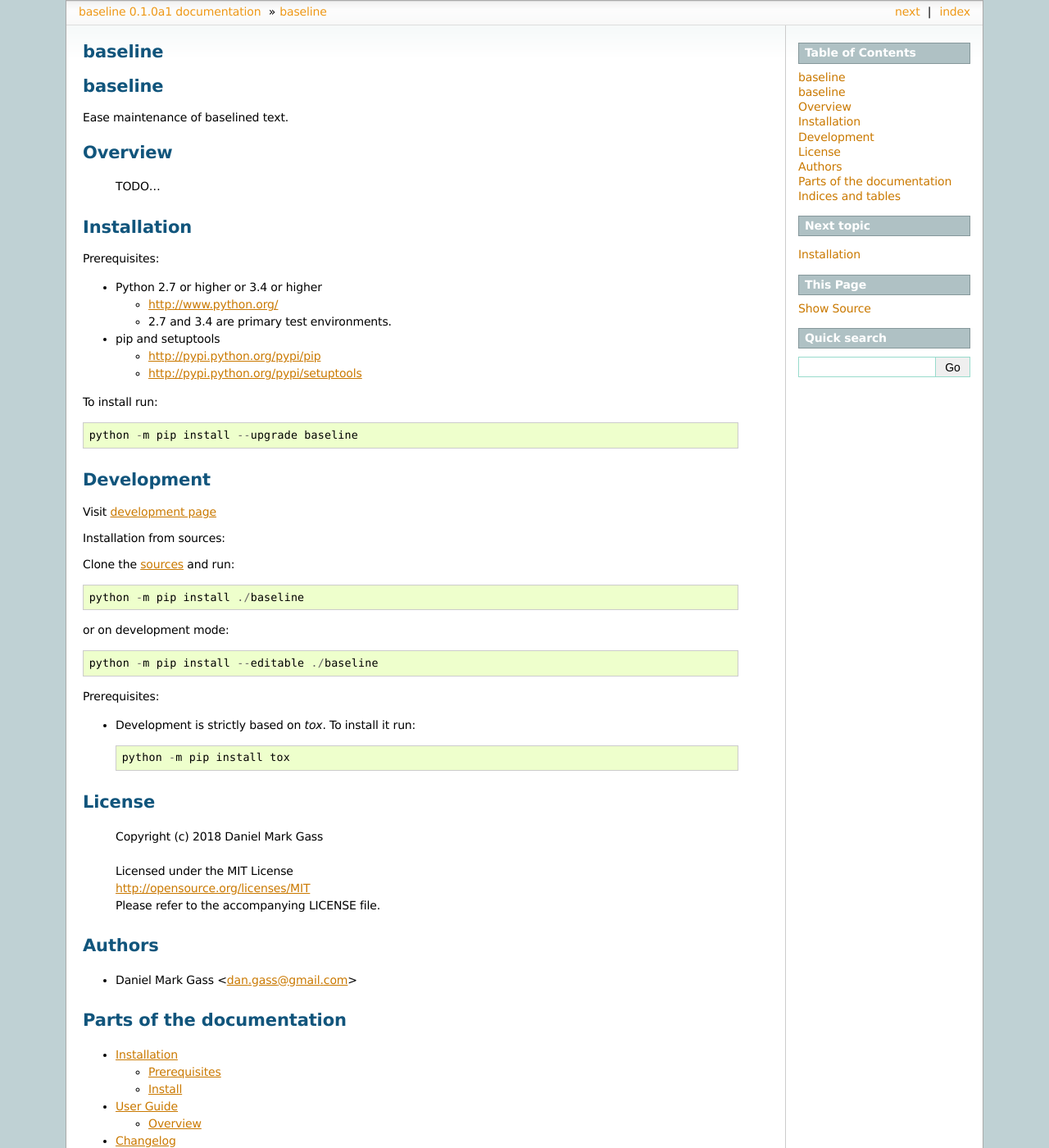
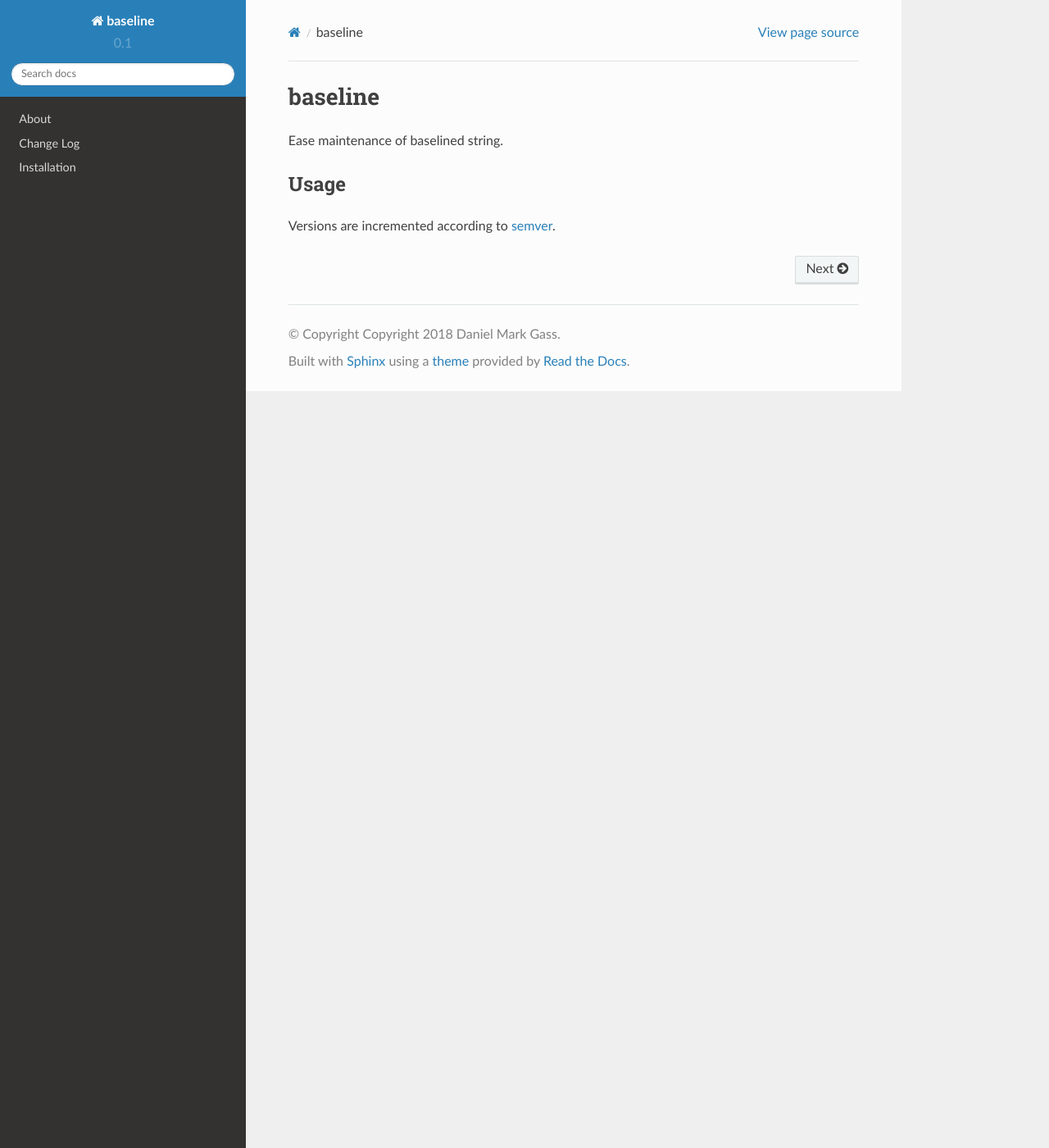
Before and after one commit to dmgass/baseline, a Sphinx documentation site: the page built from docs/index.rst, in a window 1280 px wide and 1400 px high. Shown: the whole window at 82% size. Built offline with Sphinx 7.4.7 and the Read the Docs theme 2.0.0, drawn with Linux system fonts in a browser that asks for light colours; some of the changed text lies outside the part shown.

Commit message:
doc updates

```diff
--- a/CHANGES.rst
+++ /dev/null
@@ -1,6 +0,0 @@
-Changelog
-=========
-
-0.1.0 (2018-02-15)
-------------------
-  - Initial release.
--- a/docs/CHANGES.rst
+++ /dev/null
@@ -1 +0,0 @@
-.. include:: ../CHANGES.rst
--- a/docs/README.rst
+++ /dev/null
@@ -1 +0,0 @@
-.. include:: ../README.rst
--- /dev/null
+++ b/docs/about.rst
@@ -0,0 +1,28 @@
+#####
+About
+#####
+
+************
+Contributors
+************
+
++ Dan Gass (dan.gass@gmail.com)
+    - Primary author
+
++ Adam Karpierz (akarpierz@gmail.com)
+    - Python 3 support
+    - Packaging modernization
+
+
+***********
+Development
+***********
+
+:Repository: https://github.com/dmgass/baseline
+
+
+*******
+License
+*******
+
+.. literalinclude:: ../LICENSE
--- /dev/null
+++ b/docs/changelog.rst
@@ -0,0 +1,8 @@
+##########
+Change Log
+##########
+
+Versions are incremented according to `semver <http://semver.org/>`_.
+
++ 0.1.0 (2018-02-15)
+    - Initial release.
--- a/docs/conf.py
+++ b/docs/conf.py
@@ -99,7 +99,8 @@ todo_include_todos = False
 # The theme to use for HTML and HTML Help pages.  See the documentation for
 # a list of builtin themes.
 #
-html_theme = 'sphinxdoc'  # 'alabaster'
+# html_theme = 'sphinxdoc'  # 'alabaster'
+html_theme = "sphinx_rtd_theme"
 
 # Theme options are theme-specific and customize the look and feel of a theme
 # further.  For a list of options available for each theme, see the
--- a/docs/index.rst
+++ b/docs/index.rst
@@ -1,21 +1,20 @@
+########
 baseline
-========
+########
 
-.. include:: README.rst
+Ease maintenance of baselined string.
 
-Parts of the documentation
-==========================
+*****
+Usage
+*****
+
+Versions are incremented according to `semver <http://semver.org/>`_.
+
 
 .. toctree::
    :maxdepth: 2
+   :hidden:
 
+   about.rst
+   changelog.rst
    install.rst
-   userguide.rst
-
-   CHANGES.rst
-
-Indices and tables
-==================
-
-* :ref:`genindex`
-* :ref:`search`
--- a/docs/install.rst
+++ b/docs/install.rst
@@ -1,24 +1,34 @@
 .. _install:
 
+############
 Installation
-============
+############
 
+*************
 Prerequisites
--------------
+*************
 
-+ Python 2.7 or higher or 3.4 or higher
++ `Python <https://www.python.org/>`_
 
-  * http://www.python.org/
-  * 2.7 and 3.4 are primary test environments.
+    * version 2.7 or higher
+    * version 3.4 or higher
 
-+ pip and setuptools
++ `pip <https://pypi.python.org/pypi/pip>`_
 
-  * http://pypi.python.org/pypi/pip
-  * http://pypi.python.org/pypi/setuptools
+    * comes with Python 2.7.9 and higher
+    * comes with Python 3.4 and higher
 
++ `setuptools <https://pypi.python.org/pypi/setuptools>`_
+
+
+*******
 Install
--------
+*******
 
-Should be easy as ::
+At a shell prompt, use `pip <https://pypi.python.org/pypi/pip>`_ to
+automatically download and install
+`setuptools <https://pypi.python.org/pypi/setuptools>`_ and
+:doc:`baseline </index>`::
 
+    python -m pip install --upgrade setuptools
     python -m pip install --upgrade baseline
--- a/docs/userguide.rst
+++ /dev/null
@@ -1,9 +0,0 @@
-.. _userguide:
-
-User Guide
-==========
-
-Overview
---------
-
-TODO...
--- a/setup.cfg
+++ b/setup.cfg
@@ -30,6 +30,7 @@ console_scripts =
 [options.extras_require]
 doc =
     Sphinx>=1.5.3
+    sphinx_rtd_theme
 test =
     unittest2;python_version<'3.0'
     mock;python_version<'3.0'
```
Also changed, not shown: 1 other file.
